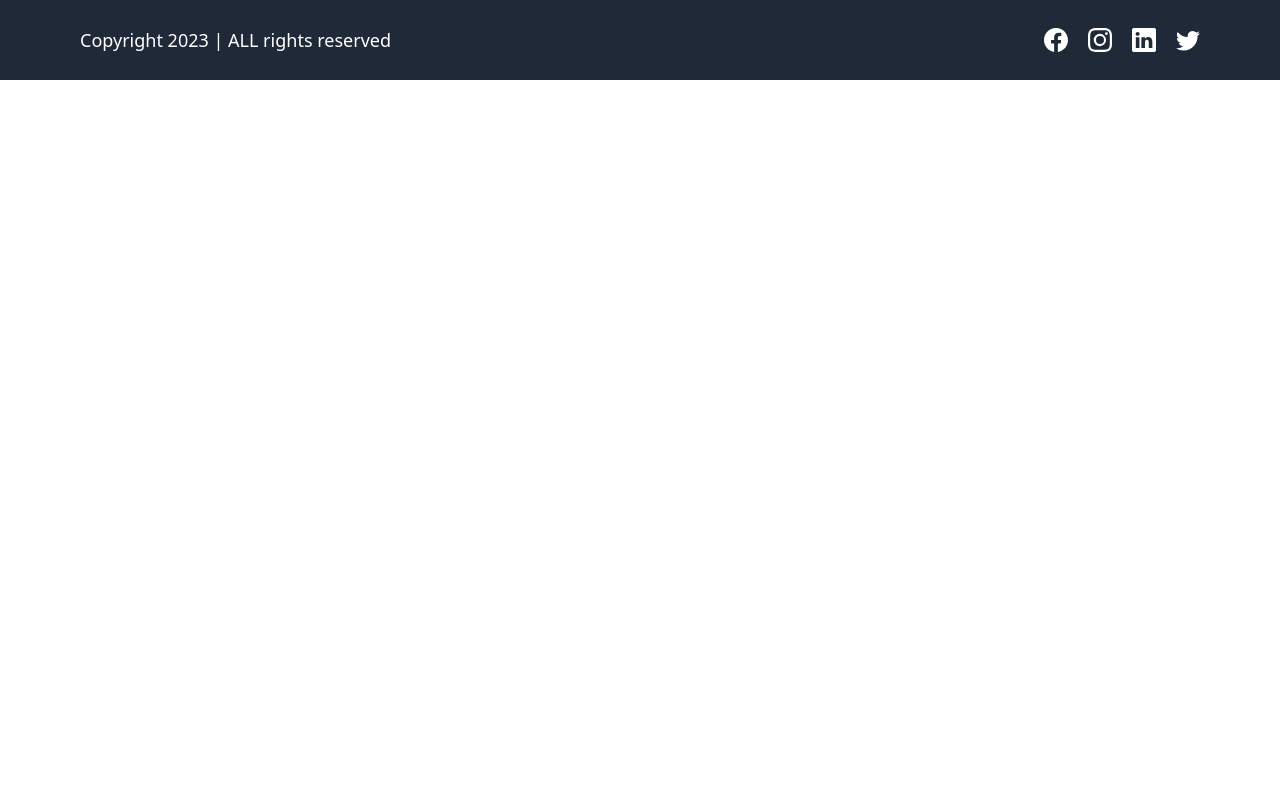
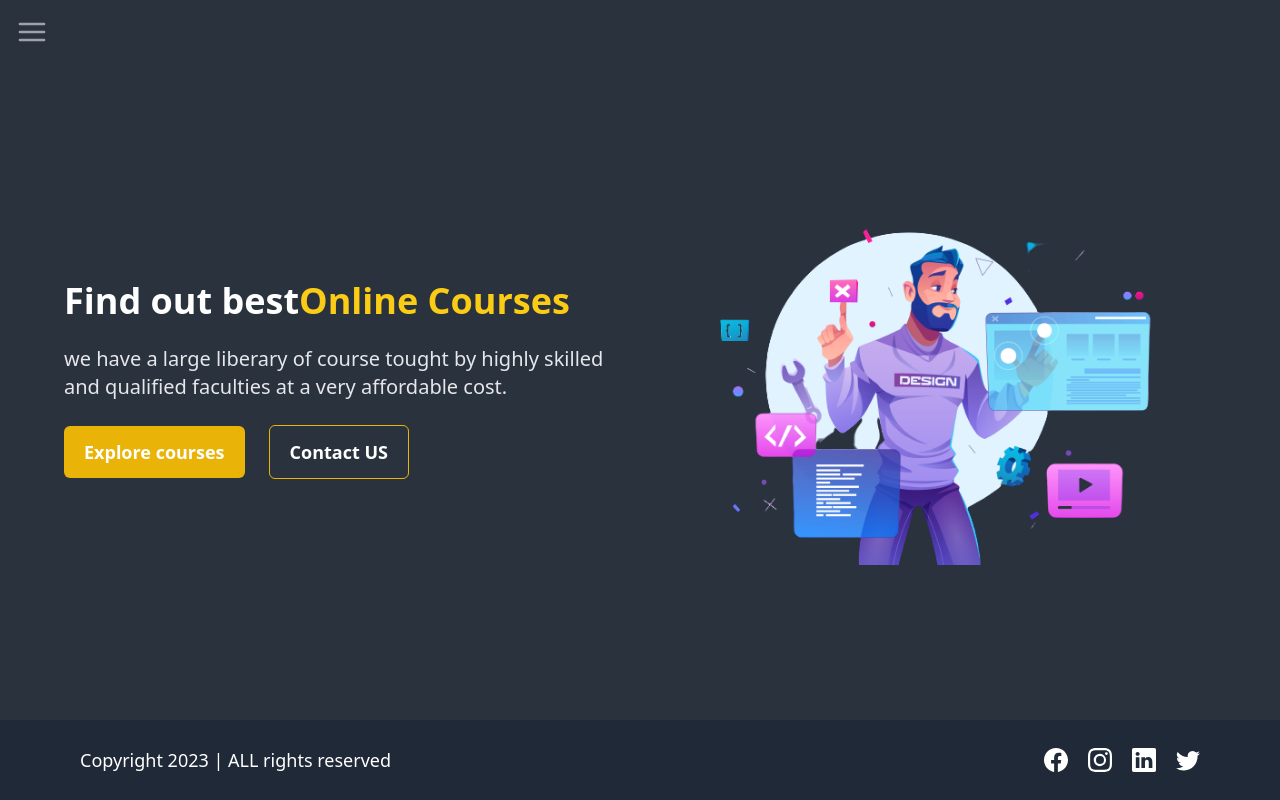
Before and after one commit to afroj07/LearningSystemFronted, a React (Vite) app: page / in a window 1280 px wide. Built offline with nearby package versions, Linux system fonts and the light colour scheme.

Commit message:
Integrate Homepage & HomeLayout

```diff
--- a/src/App.jsx
+++ b/src/App.jsx
@@ -1,17 +1,17 @@
 import './App.css';
 
-import { Route, Routes } from 'react-router-dom'
-import Footer from './components/Footer';
+import { Route, Routes } from 'react-router-dom';
+
+import Homepage from './Pages/Homepage'
 
 function App() {
 
   return (
     <>
-    {/* <Routes>
-      <Route />
+    <Routes>
+      <Route path='/' element={<Homepage/>}/>
     </Routes>
-   */}
-    <Footer/>
+
 
     </>
   )
--- /dev/null
+++ b/src/Layout/HomeLayout.jsx
@@ -0,0 +1,63 @@
+import React from 'react'
+import {FiMenu} from 'react-icons/fi'
+import {AiFillCloseCircle} from 'react-icons/ai';
+import { Link } from 'react-router-dom';
+import Footer from '../components/Footer';
+const HomeLayout = ({children}) => {
+
+    function changewidth(){
+        const drawSide = document.getElementsByClassName('drawer-side');
+        drawSide[0].style.width="auto";
+    }
+    const hideDrawer = ()=>{
+        const element = document.getElementsByClassName('drawer-toggle');
+        element[0].checked=false;
+        const drawSide = document.getElementsByClassName('drawer-side');
+        drawSide[0].style.width=0;
+
+    }
+  return (
+    <div className='min-h-[90vh]'>
+        <div className='drawer absolute left-0 z-50 w-fit'>
+            <input className='drawer-toggle' id='my-drawer' type="checkbox" />
+
+            <div className="drawer-content">
+                <label htmlFor="my-drawer" className='cursor-pointer relative'>
+                    <FiMenu size={'32px'}
+                    onClick={changewidth}
+                    className='font-bold text-gray-400 m-4'/>
+                    </label>
+            </div>
+            <div className="drawer-side w-0 ">
+                <label htmlFor="my-drawer" className='drawer-overlay'>
+                </label>
+                <ul className='menu p-4 w-48 sm:w-80  bg-gray-800  text-gray-200  relative'>
+                    <li className='w-fit absolute right-2 z-50 '>
+                    <button onClick={hideDrawer}>
+                        <AiFillCloseCircle size={24}/>
+                    </button>
+                    </li>
+                    <li className='hover:bg-slate-600'>
+                      <Link to="/">Home</Link>
+                    </li>
+                    <li className='hover:bg-slate-600'>
+                      <Link to="/courses">All Courses</Link>
+                    </li>
+                    <li className='hover:bg-slate-600'>
+                      <Link to="/contact">Contact Us</Link>
+                    </li>
+                    <li className='hover:bg-slate-600'>
+                      <Link to="/about">About Us</Link>
+                    </li>
+                </ul>
+            </div>
+        </div>
+
+        {children}
+
+        <Footer/>
+    </div>
+  )
+}
+
+export default HomeLayout
--- /dev/null
+++ b/src/Pages/Homepage.jsx
@@ -0,0 +1,43 @@
+import React from 'react'
+import HomeLayout from '../Layout/HomeLayout'
+import { Link } from 'react-router-dom';
+import Img from '../assets/Images/homePageMainImage.png'
+
+const Homepage = () => {
+  return (
+    <HomeLayout>
+        <div className='pt-10 text-white flex items-center  justify-center  gap-10 mx-16 h-[90vh]'>
+            <div className="w-1/2 space-y-6">
+                <h1 className='text-4xl font-semibold'>
+                    Find out best
+                    <span className='text-yellow-400  font-bold'>
+                        Online Courses
+                    </span>
+                </h1>
+                <p className='text-xl text-gray-200'>
+                    we have a large liberary of course tought by highly skilled and qualified faculties at a very affordable cost.
+                </p>
+                <div className='space-x-6'>
+                    <Link to='/courses'>
+                        <button className='bg-yellow-500 px-5 py-3 rounded-md font-semibold cursor-pointer text-lg hover:bg-yellow-600 transition-all ease-in-out duration-3'>
+                            Explore courses
+                        </button>
+                    </Link>
+
+                    <Link to='/contact'>
+                        <button className='border border-yellow-500 px-5 py-3 rounded-md font-semibold cursor-pointer text-lg hover:bg-yellow-600 transition-all ease-in-out duration-3'>
+                            Contact US
+                        </button>
+                    </Link>
+                </div>
+            </div>
+            <div className='w-1/2 flex items-center justify-center'>
+               <img   src={Img} alt="HomePage Image" />
+            </div>
+
+        </div>
+    </HomeLayout>
+  )
+}
+
+export default Homepage
--- a/src/index.css
+++ b/src/index.css
@@ -6,4 +6,5 @@
   margin: auto;
   max-width: 1440px;
   position: relative;
+ background-color:  rgb(42, 50, 61);
 }
--- a/tailwind.config.js
+++ b/tailwind.config.js
@@ -5,5 +5,5 @@
   theme: {
     extend: {},
   },
-  plugins: [],
+  plugins: [require( "daisyui"), require("@tailwindcss/line-clamp")],
 }
```
Also changed, not shown: src/assets/Images/homePageMainImage.png (added), 1 other file (tests, documents, lock files or other folders).
